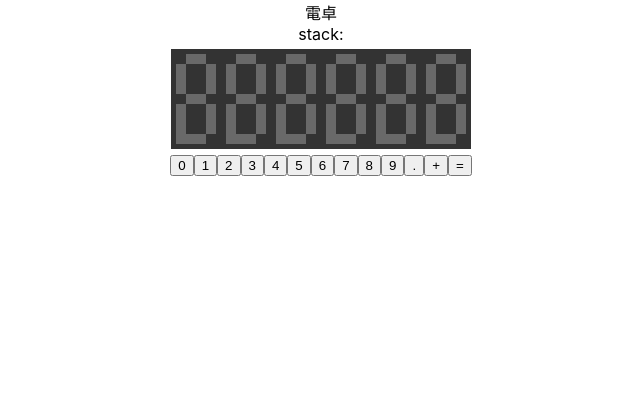
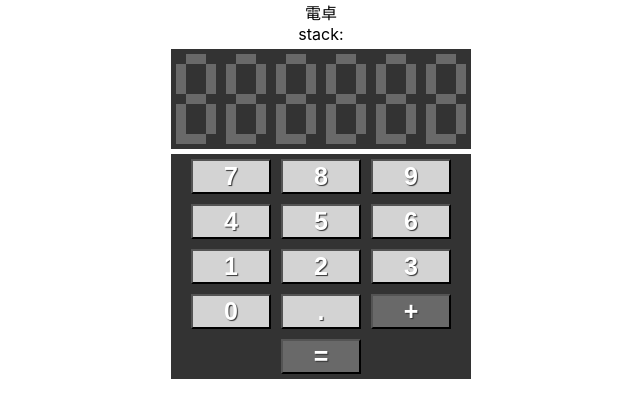
Before and after one commit to smeghead/react-practice, a React (Create React App) app in the folder react-practice/: page / in a window 1280 px wide. Shown: the top 418 px of the page, without its empty margins (319-959 px from the left). Built offline with nearby package versions, Linux system fonts and the light colour scheme.

Commit message:
apply button style.

```diff
--- a/react-practice/src/App.tsx
+++ b/react-practice/src/App.tsx
@@ -2,6 +2,7 @@ import './App.css';
 
 import React, {useReducer } from 'react'
 import Display from './digit/display.tsx'
+import Buttons from './button/buttons.tsx'
 
 const stateDefault = {
   stack: [],
@@ -40,22 +41,7 @@ function App() {
         <span id="stack">{calcState.stack.join(' ')}</span>
       </div>
       <Display n={calcState.buffer} />
-      <div>
-        <input type="button" value="0" onClick={() => dispatch('0')} />
-        <input type="button" value="1" onClick={() => dispatch('1')} />
-        <input type="button" value="2" onClick={() => dispatch('2')} />
-        <input type="button" value="3" onClick={() => dispatch('3')} />
-        <input type="button" value="4" onClick={() => dispatch('4')} />
-        <input type="button" value="5" onClick={() => dispatch('5')} />
-        <input type="button" value="6" onClick={() => dispatch('6')} />
-        <input type="button" value="7" onClick={() => dispatch('7')} />
-        <input type="button" value="8" onClick={() => dispatch('8')} />
-        <input type="button" value="9" onClick={() => dispatch('9')} />
-        <input type="button" value="." onClick={() => dispatch('.')} />
-        <input type="button" value="+" onClick={() => dispatch('+')} />
-        <input type="button" value="=" onClick={() => dispatch('=')} />
-
-      </div>
+      <Buttons dispatch={dispatch} />
     </div>
   );
 }
--- /dev/null
+++ b/react-practice/src/button/buttons.tsx
@@ -0,0 +1,50 @@
+import React, {useState, useEffect } from 'react'
+
+const buttonsStyle = {
+  margin: '5px auto',
+  width: 300,
+  backgroundColor: '#333',
+  textAlign: 'center',
+};
+
+const buttonStyle = {
+  width: 80,
+  margin: 5,
+  fontSize: 25,
+  fontWeight: 'bold',
+  color: 'White',
+  textShadow: '1px 1px 1px #333',
+  backgroundColor: 'LightGray',
+};
+const functionButtonStyle = {
+  ...buttonStyle,
+  backgroundColor: 'DimGray',
+};
+
+const Buttons = props => {
+  console.log('Buttons', props);
+
+  return (
+    <div className="Buttons" style={buttonsStyle}>
+        <input type="button" style={buttonStyle} value="7" onClick={() => props.dispatch('7')} />
+        <input type="button" style={buttonStyle} value="8" onClick={() => props.dispatch('8')} />
+        <input type="button" style={buttonStyle} value="9" onClick={() => props.dispatch('9')} />
+
+        <input type="button" style={buttonStyle} value="4" onClick={() => props.dispatch('4')} />
+        <input type="button" style={buttonStyle} value="5" onClick={() => props.dispatch('5')} />
+        <input type="button" style={buttonStyle} value="6" onClick={() => props.dispatch('6')} />
+
+        <input type="button" style={buttonStyle} value="1" onClick={() => props.dispatch('1')} />
+        <input type="button" style={buttonStyle} value="2" onClick={() => props.dispatch('2')} />
+        <input type="button" style={buttonStyle} value="3" onClick={() => props.dispatch('3')} />
+
+        <input type="button" style={buttonStyle} value="0" onClick={() => props.dispatch('0')} />
+        <input type="button" style={buttonStyle} value="." onClick={() => props.dispatch('.')} />
+        <input type="button" style={functionButtonStyle} value="+" onClick={() => props.dispatch('+')} />
+        <input type="button" style={functionButtonStyle} value="=" onClick={() => props.dispatch('=')} />
+    </div>
+  );
+}
+
+export default Buttons;
+// vim: set expandtab ts=2 sts=2 sw=2 :
```
